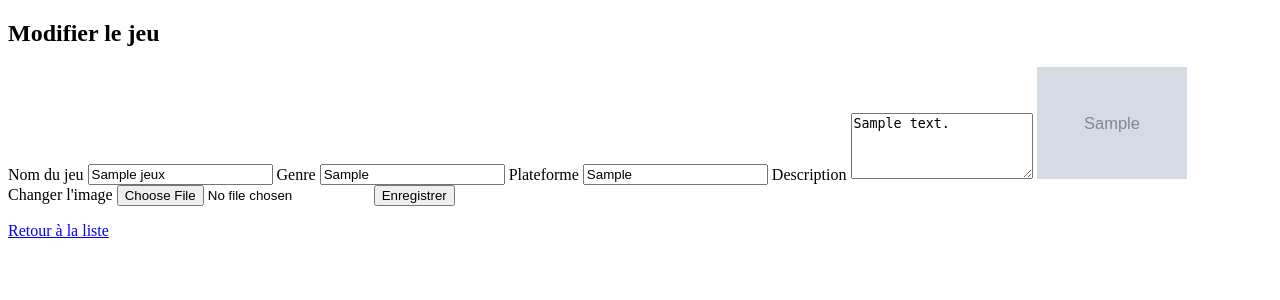
After one commit to nahodura/ift3225-projet1, a PHP site: page /modifier_jeu.php?id=1 in a window 1280 px wide. The commit adds this page. Shown: the top 300 px of the page. Run offline with PHP 8.4, Linux system fonts and the light colour scheme; the visitor is signed in with stand-in values (Sample User, id 1); tables that the repository leaves empty hold one stand-in row (values such as "Sample post"); grey boxes marked "Sample" are stand-in pictures.

Commit message:
Ajout page modification jeu

```diff
--- /dev/null
+++ b/public_html/modifier_jeu.php
@@ -0,0 +1,72 @@
+<?php
+session_start();
+require_once("includes/db_inc.php");
+
+if (!isset($_SESSION['id_utilisateur'])) {
+    header("Location: connexion.html");
+    exit;
+}
+
+$jeu_id = $_GET['id'] ?? '';
+if ($jeu_id === '') {
+    header("Location: afficher_jeux.php?erreur=autorisation");
+    exit;
+}
+
+$requete = $pdo->prepare("SELECT * FROM jeux WHERE jeu_id = ? AND id_utilisateur = ?");
+$requete->execute([$jeu_id, $_SESSION['id_utilisateur']]);
+$jeu = $requete->fetch(PDO::FETCH_ASSOC);
+
+if (!$jeu) {
+    header("Location: afficher_jeux.php?erreur=autorisation");
+    exit;
+}
+
+$erreurMsg = '';
+if (isset($_GET['erreur']) && $_GET['erreur'] === 'champs') {
+    $erreurMsg = 'Données manquantes.';
+}
+?>
+
+<!DOCTYPE html>
+<html lang="fr">
+<head>
+  <meta charset="UTF-8" />
+  <meta name="viewport" content="width=device-width, initial-scale=1.0" />
+  <title>Modifier le jeu</title>
+</head>
+<body>
+  <div class="form-container">
+    <h2>Modifier le jeu</h2>
+    <?php if ($erreurMsg !== ''): ?>
+      <p class="message error"><?php echo $erreurMsg; ?></p>
+    <?php endif; ?>
+    <form method="POST" action="api/jeux/modifier.php" enctype="multipart/form-data">
+      <input type="hidden" name="jeu_id" value="<?php echo htmlspecialchars($jeu['jeu_id']); ?>" />
+      <input type="hidden" name="current_image" value="<?php echo htmlspecialchars($jeu['image']); ?>" />
+      <label for="nom">Nom du jeu</label>
+      <input type="text" name="nom" id="nom" value="<?php echo htmlspecialchars($jeu['nom']); ?>" required />
+
+      <label for="genre">Genre</label>
+      <input type="text" name="genre" id="genre" value="<?php echo htmlspecialchars($jeu['genre']); ?>" />
+
+      <label for="plateforme">Plateforme</label>
+      <input type="text" name="plateforme" id="plateforme" value="<?php echo htmlspecialchars($jeu['plateforme']); ?>" />
+
+      <label for="description">Description</label>
+      <textarea name="description" id="description" rows="4"><?php echo htmlspecialchars($jeu['description']); ?></textarea>
+
+      <?php if ($jeu['image']): ?>
+        <img src="img/<?php echo htmlspecialchars($jeu['image']); ?>" width="150" alt="<?php echo htmlspecialchars($jeu['nom']); ?>" /><br>
+      <?php endif; ?>
+      <label for="image">Changer l'image</label>
+      <input type="file" name="image" id="image" />
+
+      <button type="submit">Enregistrer</button>
+    </form>
+    <p class="switch-link">
+      <a href="afficher_jeux.php">Retour à la liste</a>
+    </p>
+  </div>
+</body>
+</html>
```
Also changed, not shown: public_html/afficher_jeux.php (+8 -9 lines).
